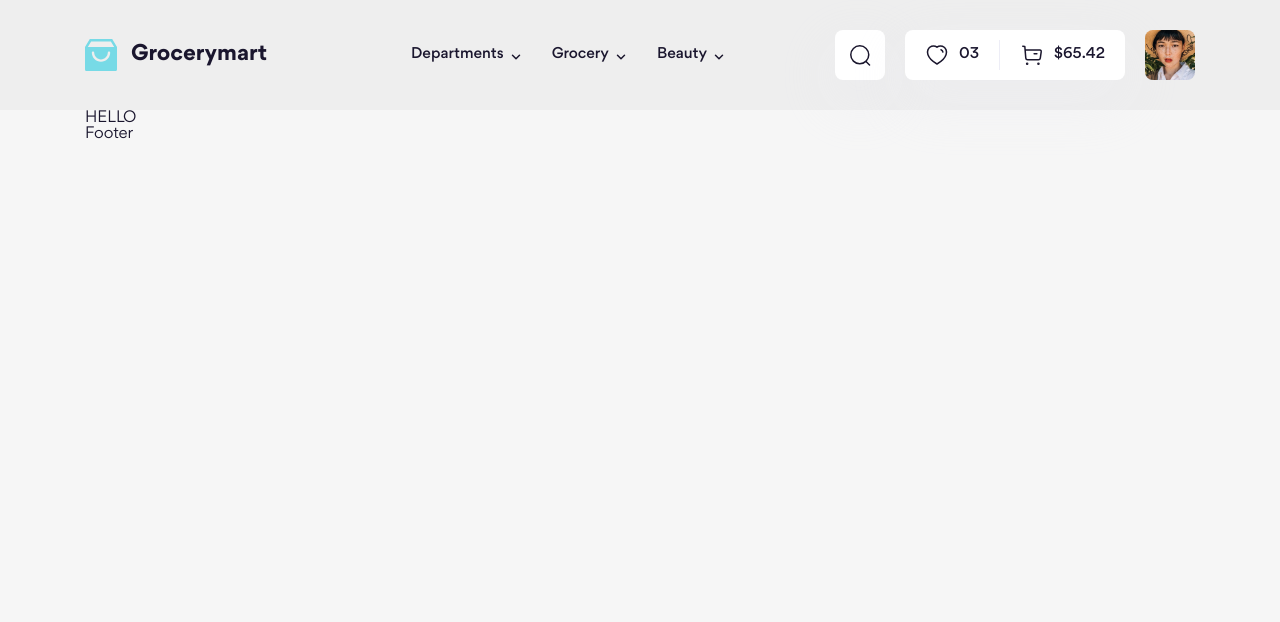
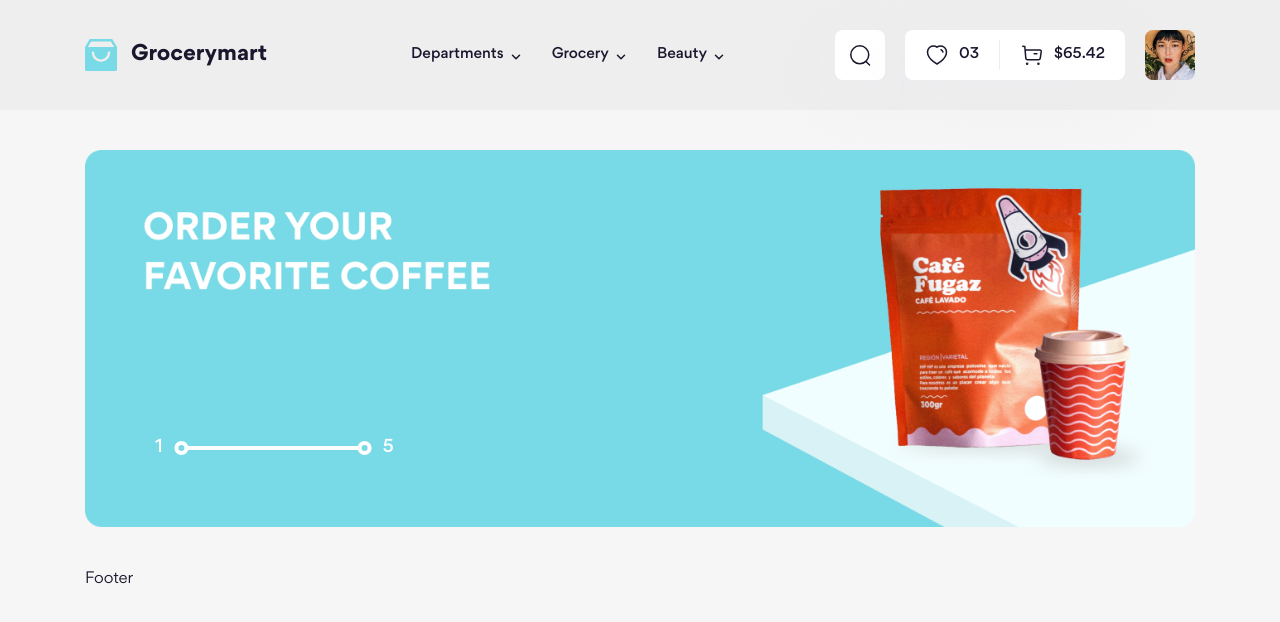
Before and after one commit to HieuYK/da-88, a website: page index.html in a window 1280 px wide. Drawn offline with Linux system fonts and the light colour scheme.

Commit message:
B61.27 - Làm phần Slideshow #1

```diff
--- a/index.html
+++ b/index.html
@@ -31,8 +31,26 @@
     </script>
 
     <div class="container">
-      <!-- Main -->
-      <h1>HELLO</h1>
+      <!-- Slideshow -->
+      <div class="slideshow">
+        <div class="slideshow__inner">
+          <div class="slideshow__item">
+            <img src="./assets/img/slideshow/item-1.png" alt="" class="slideshow__img" />
+          </div>
+          <div class="slideshow__item">
+            <img src="./assets/img/slideshow/item-1.png" alt="" class="slideshow__img" />
+          </div>
+          <div class="slideshow__item">
+            <img src="./assets/img/slideshow/item-1.png" alt="" class="slideshow__img" />
+          </div>
+        </div>
+
+        <div class="slideshow__page">
+          <span class="slideshow__num">1</span>
+          <span class="slideshow__slider"></span>
+          <span class="slideshow__num">5</span>
+        </div>
+      </div>
 
       <!-- Footer -->
       <footer id="footer"></footer>
--- a/scss/components/_index.scss
+++ b/scss/components/_index.scss
@@ -1,2 +1,3 @@
 @forward "./logo";
 @forward "./dropdown";
+@forward "./slideshow";
--- /dev/null
+++ b/scss/components/_slideshow.scss
@@ -0,0 +1,69 @@
+.slideshow {
+  position: relative;
+  margin: 40px 0;
+
+  &__inner {
+    display: flex;
+    align-items: center;
+    overflow: hidden;
+  }
+
+  &__item {
+    flex-shrink: 0;
+    width: 100%;
+  }
+
+  &__img {
+    width: 100%;
+  }
+
+  &__page {
+    --color: #fff;
+
+    position: absolute;
+    bottom: 70px;
+    left: 70px;
+
+    display: flex;
+    align-items: center;
+    column-gap: 24px;
+  }
+
+  &__num {
+    font-size: 1.8rem;
+    font-weight: 500;
+    line-height: 144.444%;
+    color: var(--color);
+  }
+
+  &__slider {
+    position: relative;
+    width: 172px;
+    height: 4px;
+    flex-shrink: 0;
+    background: var(--color);
+
+    &::before,
+    &::after {
+      content: "";
+      position: absolute;
+      top: 50%;
+
+      display: inline-block;
+      width: 14px;
+      height: 14px;
+      border: 4px solid var(--color);
+      border-radius: 50%;
+    }
+
+    &::before {
+      translate: -90% -50%;
+      left: 0;
+    }
+
+    &::after {
+      translate: 90% -50%;
+      right: 0;
+    }
+  }
+}
```
Also changed, not shown: assets/css/main.css, assets/img/slideshow/item-1.png (added), 1 other file.
